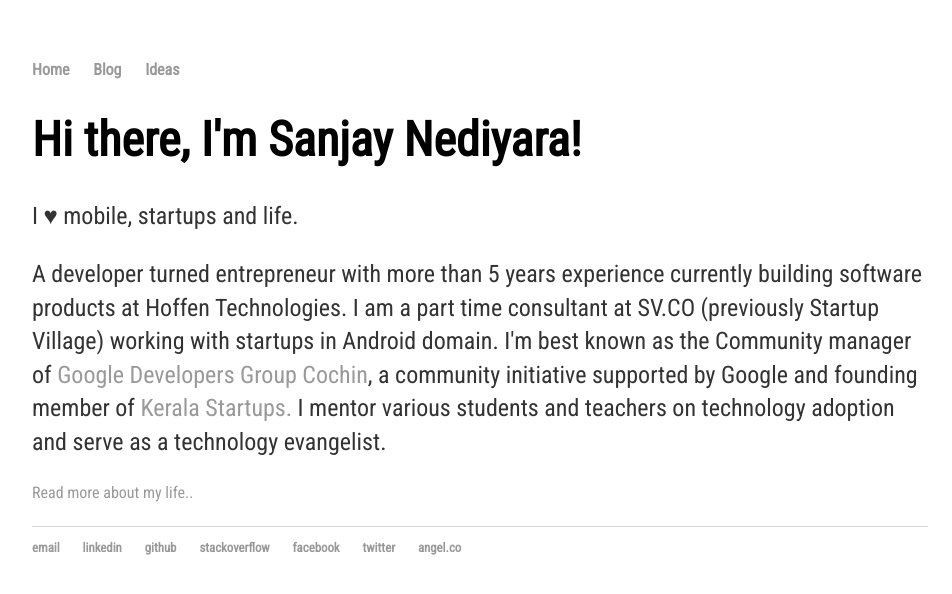
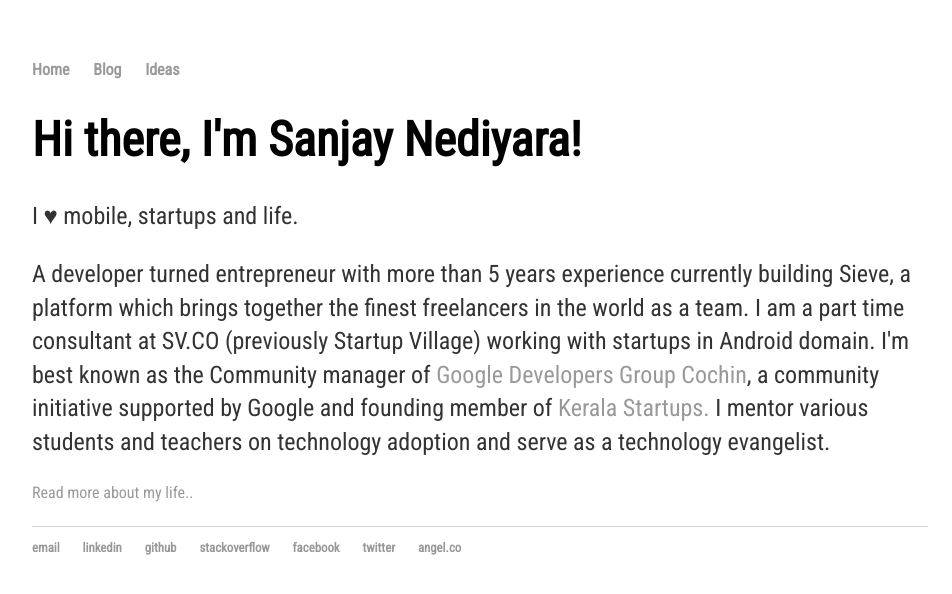
Before and after one commit to COD3BOY/cod3boy.github.io, a Jekyll site: the page built from index.html, in a window 1280 px wide. Shown: the top 594 px of the page, without its empty margins (160-1112 px from the left). Built offline with Jekyll 4.4.1, drawn with Linux system fonts in a browser that asks for light colours; the list of posts is cut into pages by our own code.

Commit message:
Update index.html

```diff
--- a/index.html
+++ b/index.html
@@ -9,6 +9,6 @@ title: Sanjay Nediyara, Developer
 <div class="blurb">
         		<h1>Hi there, I'm Sanjay Nediyara!</h1>
         		<p>I ♥ mobile, startups and life.</p>
-			<p>A developer turned entrepreneur with more than 5 years experience currently building software products at Hoffen Technologies. I am a part time consultant at SV.CO (previously Startup Village) working with startups in Android domain. I'm best known as the Community manager of <a href="https://developers.google.com/groups/chapter/106046004645175854179/">Google Developers Group Cochin</a>, a community initiative supported by Google and founding member of <a href="http://keralastartups.org/team.php">Kerala Startups.</a> I mentor various students and teachers on technology adoption and serve as a technology evangelist.</p
+			<p>A developer turned entrepreneur with more than 5 years experience currently building Sieve, a platform which brings together the finest freelancers in the world as a team. I am a part time consultant at SV.CO (previously Startup Village) working with startups in Android domain. I'm best known as the Community manager of <a href="https://developers.google.com/groups/chapter/106046004645175854179/">Google Developers Group Cochin</a>, a community initiative supported by Google and founding member of <a href="http://keralastartups.org/team.php">Kerala Startups.</a> I mentor various students and teachers on technology adoption and serve as a technology evangelist.</p
 			<p><a href="http://www.medium.com/@cod3boy/why-the-decision-not-to-commit-suicide-was-the-best-decision-my-life-79442d5cd9dd"> Read more about my life..</a></p>
     		</div><!-- /.blurb -->
```
